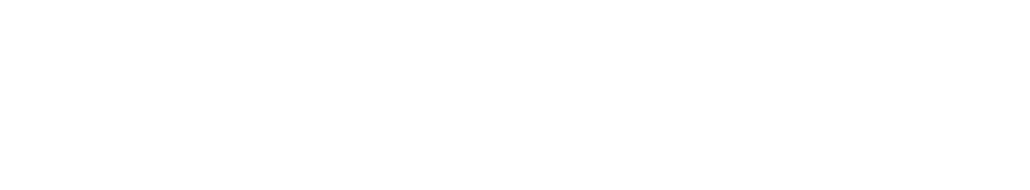
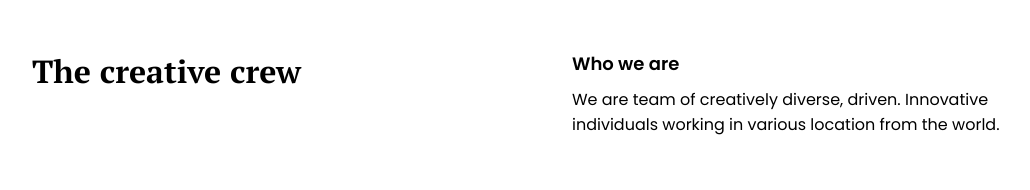
Before and after one commit to saifulislam1431/my-team-page, a plain HTML site: page index.html in a window 1280 px wide. Shown: the whole page, without its empty margins (118-1148 px from the left). Drawn offline with Linux system fonts and the light colour scheme.

Commit message:
Header section added

```diff
--- a/index.html
+++ b/index.html
@@ -8,6 +8,16 @@
     <link rel="stylesheet" href="style.css">
 </head>
 <body>
-
+    <header>
+        <div id="head-nav" class="container">
+            <div id="logo-container">
+                <h1 class="logo-title">The creative crew</h1>
+            </div>
+            <div id="head-details">
+                <h3 class="head-title">Who we are</h3>
+                <p class="head-description">We are team of creatively diverse, driven. Innovative individuals working in various location from the world.</p>
+            </div>
+        </div>
+    </header>
 </body>
 </html>
--- a/style.css
+++ b/style.css
@@ -0,0 +1,25 @@
+@import url('https://fonts.googleapis.com/css2?family=PT+Serif:wght@400;700&family=Poppins:wght@400;500;600;700&display=swap');
+
+*{
+    font-family: 'Poppins', sans-serif;
+    padding: 0;
+    margin: 0;
+    box-sizing: border-box;
+}
+
+#head-nav{
+    display: grid;
+    grid-template-columns: repeat(2,1fr);
+    gap: 100px;
+}
+.container{
+    padding: 50px 150px ;
+}
+.logo-title{
+    font-family: 'PT Serif', serif;
+}
+.head-title{
+    margin-bottom: 10px;
+    font-weight: 600;
+    font-size: 18px;
+}
```
